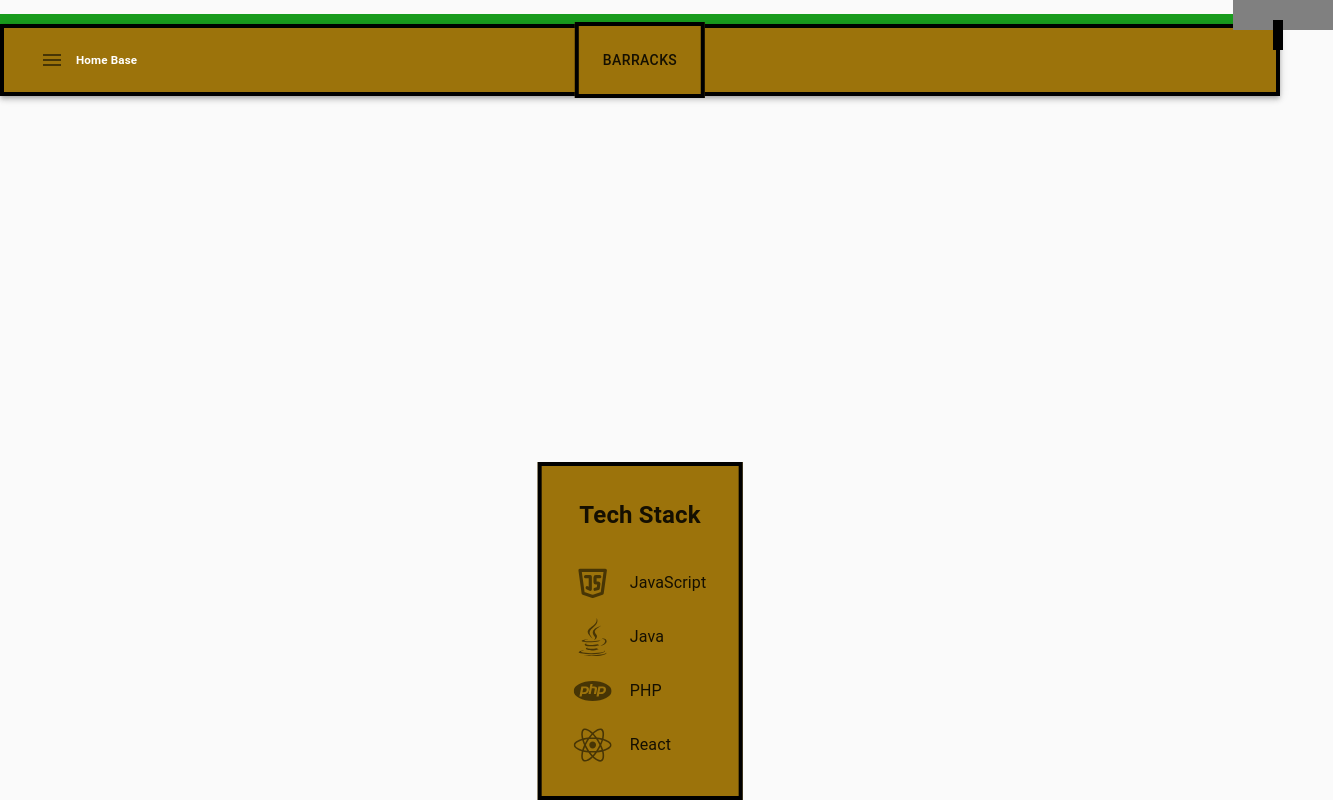
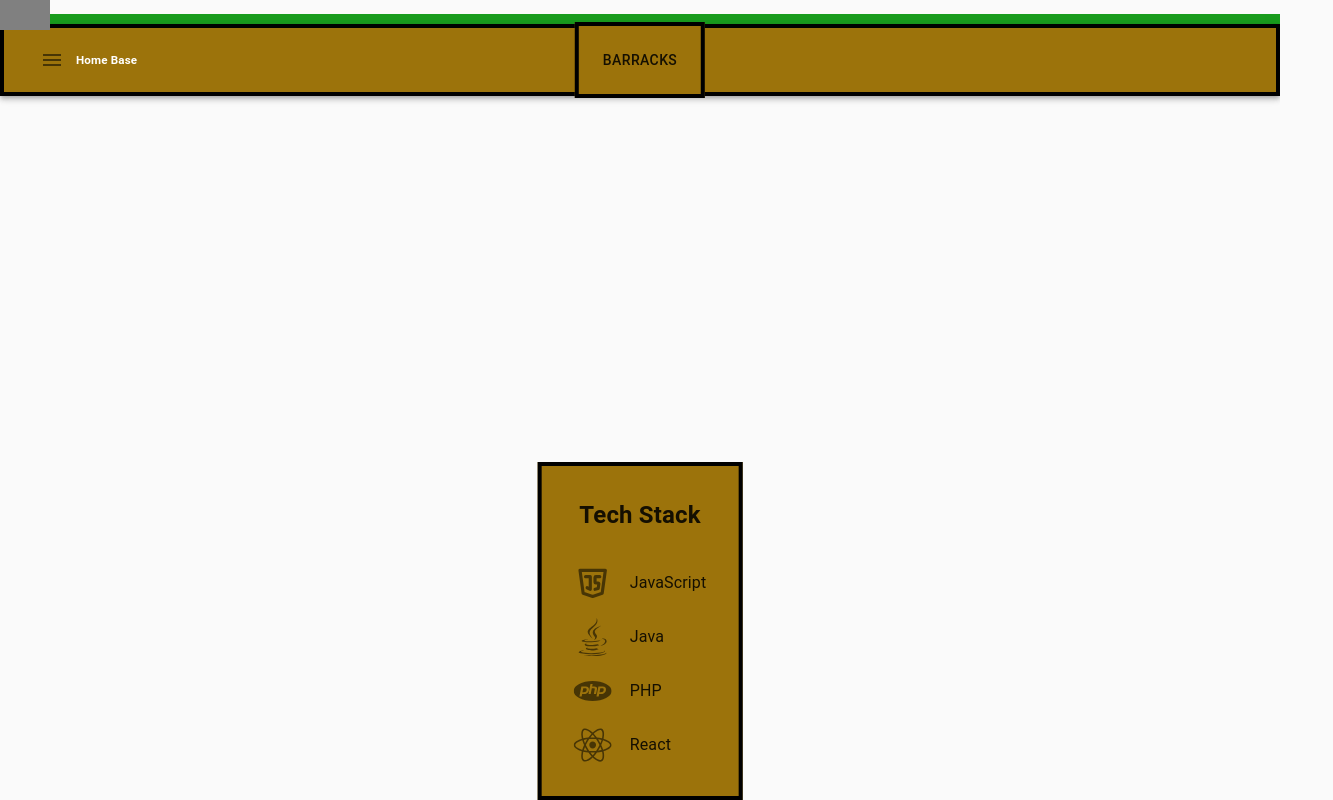
Before and after one commit to aqdasilva/HomeBase, a React (Create React App) app: page / in a window 1280 px wide. Shown: the whole page, 1333 px wide, since content can reach past the window. Built offline with nearby package versions, Linux system fonts and the light colour scheme.

Commit message:
tank now follows the cursor

```diff
--- a/src/components/tank.js
+++ b/src/components/tank.js
@@ -1,4 +1,4 @@
-import React from 'react';
+import React, { useState, useEffect } from 'react';
 import { makeStyles } from '@material-ui/core/styles';
 const useStyles = makeStyles({
     bottom: {
@@ -12,7 +12,6 @@ const useStyles = makeStyles({
         width: '100px',
         height: '50px',
         backgroundColor: 'gray',
-        animation: '$move-tank 8s linear infinite',
       },
       '@keyframes move-tank': {
         '0%': {
@@ -25,11 +24,10 @@ const useStyles = makeStyles({
       cannon: {
         position: 'absolute',
         top: '20px',
-        left: '40px',
+        left: '60px',
         width: '10px',
         height: '30px',
         backgroundColor: 'black',
-        animation: '$move-tank 8s linear infinite',
       },
   });
 
@@ -37,13 +35,26 @@ const useStyles = makeStyles({
 
 function Tank() {
     const classes = useStyles();
+
+    const [cursorX, setCursorX] = useState(0);
+
+    const handleMouseMove = (event) => {
+    setCursorX(event.clientX);
+  };
+  useEffect(() => {
+    window.addEventListener('mousemove', handleMouseMove);
+    return () => {
+      window.removeEventListener('mousemove', handleMouseMove);
+    };
+  }, []);
+
     return (
         <div className={classes.wrapper}>
-            <div className={classes.tank}>
+            <div className={classes.tank}  style={{ left: `${cursorX - 50}px` }}>
                 <div className={classes.star}></div>
             </div>
             <div className={classes.explostion}></div>
-            <div className={classes.cannon}></div>
+            <div className={classes.cannon}  style={{ left: `${cursorX - 10}px` }}></div>
             <div className={classes.bottom}>
                 <ul className={classes.wheels}>
                 </ul>
```
